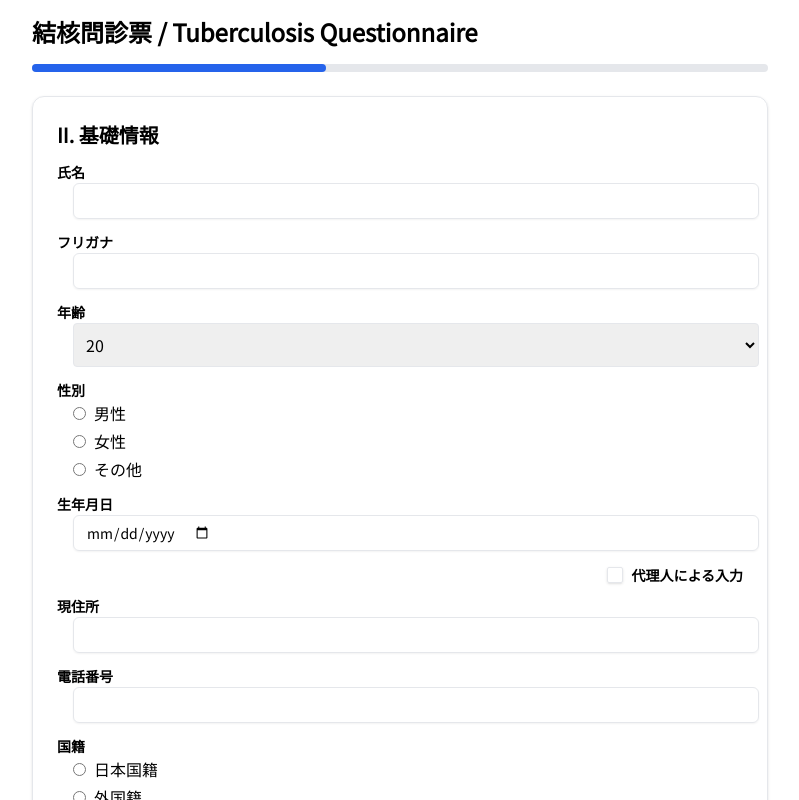
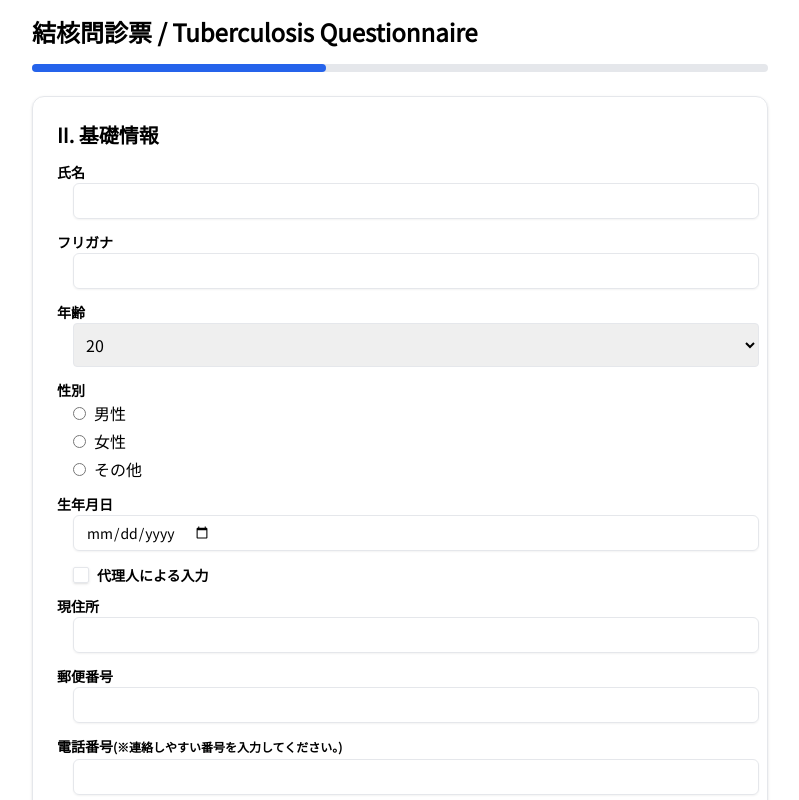
Before and after one commit to taost6/tb-questionnaire, a React (Vite) app: page / in a window 1280 px wide. Both pictures are taken after a click on the button "次へ". Shown: the top 800 px of the page, without its empty margins (240-1039 px from the left). Built offline with nearby package versions, Linux system fonts and the light colour scheme.

Commit message:
TBQ-3 各項目の追加・修正-1

```diff
--- a/src/TbQuestionnaireWizard.jsx
+++ b/src/TbQuestionnaireWizard.jsx
@@ -31,6 +31,22 @@ const ageOptions = [
   ...Array.from({ length: 100 }, (_, i) => ({ value: String(i), label: String(i) })),
   { value: ">100", label: ">100" },
 ];
+
+const connectDayOptions = [
+  { value: "0", label: "選択" },
+  { value: "1", label: "月曜日" },
+  { value: "2", label: "火曜日" },
+  { value: "3", label: "水曜日" },
+  { value: "4", label: "木曜日" },
+  { value: "5", label: "金曜日" },
+  { value: "6", label: "土曜日" },
+  { value: "7", label: "日曜日" },
+]
+
+const connectTimeOptions = [
+  { value: "0", label: "選択" },
+  ...Array.from(["09", 10, 11, 12, 13, 14, 15, 16, 17, 18], (_, i) => ({ value: String(_), label: `${_}:00` }))
+]
 
 // Form schema definitions
 const sections = [
@@ -74,9 +90,15 @@ const sections = [
       ]},
       { id: "birthDate", label: "生年月日", type: "date" },
       { id: "proxyFlag", label: "代理人による入力", type: "check" },
+      { id: "guardianRelation", label: "患者との関係", type: "text", conditional: d => d.proxyFlag },
       { id: "guardian", label: "保護者・記入者氏名", type: "text", conditional: d => d.proxyFlag },
+      { id: "guardianAddress", label: "連絡先", type: "text", conditional: d => d.proxyFlag },
       { id: "address", label: "現住所", type: "text" },
-      { id: "phone", label: "電話番号", type: "text" },
+      { id: "zipCode", label: "郵便番号", type: "text" },
+      { id: "phone", label: "電話番号", type: "text", hint: "※連絡しやすい番号を入力してください。" },
+      { id: "connectFlag", label: "連絡がしやすい曜日、時間入力", type:"check" },
+      { id: "connectDay", label: "連絡がしやすい曜日", type: "select", conditional: d => d.connectFlag, default: "0", options: connectDayOptions },
+      { id: "connectTime", label: "連絡がしやすい時間", type: "select", conditional: d => d.connectFlag, default: "0", options: connectTimeOptions },
       { id: "nationality", label: "国籍", type: "radio", options: [
         { value: "japan", label: "日本国籍" },
         { value: "foreigner", label: "外国籍" },
@@ -89,6 +111,19 @@ const sections = [
             type: "text",
             placeholder: "国籍を教えて下さい",
             conditionalValue: "foreigner"
+          },
+          {
+            id: "jpLevel",
+            label: "",
+            type: "select",
+            conditionalValue: "foreigner",
+            options: [
+              { label: "日本語能力", value: "0" },
+              { label: "挨拶程度", value: "1" },
+              { label: "初級", value: "2" },
+              { label: "中級", value: "3" },
+              { label: "上級", value: "4" },
+            ]
           }
         ]
       },
@@ -210,10 +245,21 @@ const sections = [
                 conditionalValue: "otherRelation"
               }
             ]
+          },
+          {
+            id: "checkupType",
+            label: "検診の種類",
+            type: "text",
+            conditional: d => ["diagnosed","possible"].includes(d.requestReason)
+          },
+          {
+            id: "checkupDate",
+            label: "検診日",
+            type: "date",
+            conditional: d => ["diagnosed","possible"].includes(d.requestReason)
           }
         ]
       },
-
     ]
   },
   {
@@ -855,7 +901,7 @@ function Field({ field, data, setData }) {
   switch(field.type) {
     case "text": return (
       <div className="mb-4">
-        <Label className={labelCls} htmlFor={field.id}>{field.label}</Label>
+        <Label className={labelCls} htmlFor={field.id} >{field.label}{field.hint ? <span className="text-xs">({field.hint})</span> : ""}</Label>
         <Input id={field.id} className="ml-4" value={data[field.id]||""} placeholder={field.placeholder||""} onChange={e=>setData(d=>({...d,[field.id]:e.target.value}))} />
       </div>
     );
@@ -941,7 +987,7 @@ function Field({ field, data, setData }) {
       );
 
     case "check": return (
-      <div className="mb-4 flex items-center space-x-2 justify-end">
+      <div className="ml-4 mb-4 flex items-center space-x-2">
         <Checkbox id={field.id} checked={!!data[field.id]} onCheckedChange={v=>setData(d=>({...d,[field.id]:v}))} />
         <Label htmlFor={field.id} className="font-semibold">{field.label}</Label>
       </div>
```
